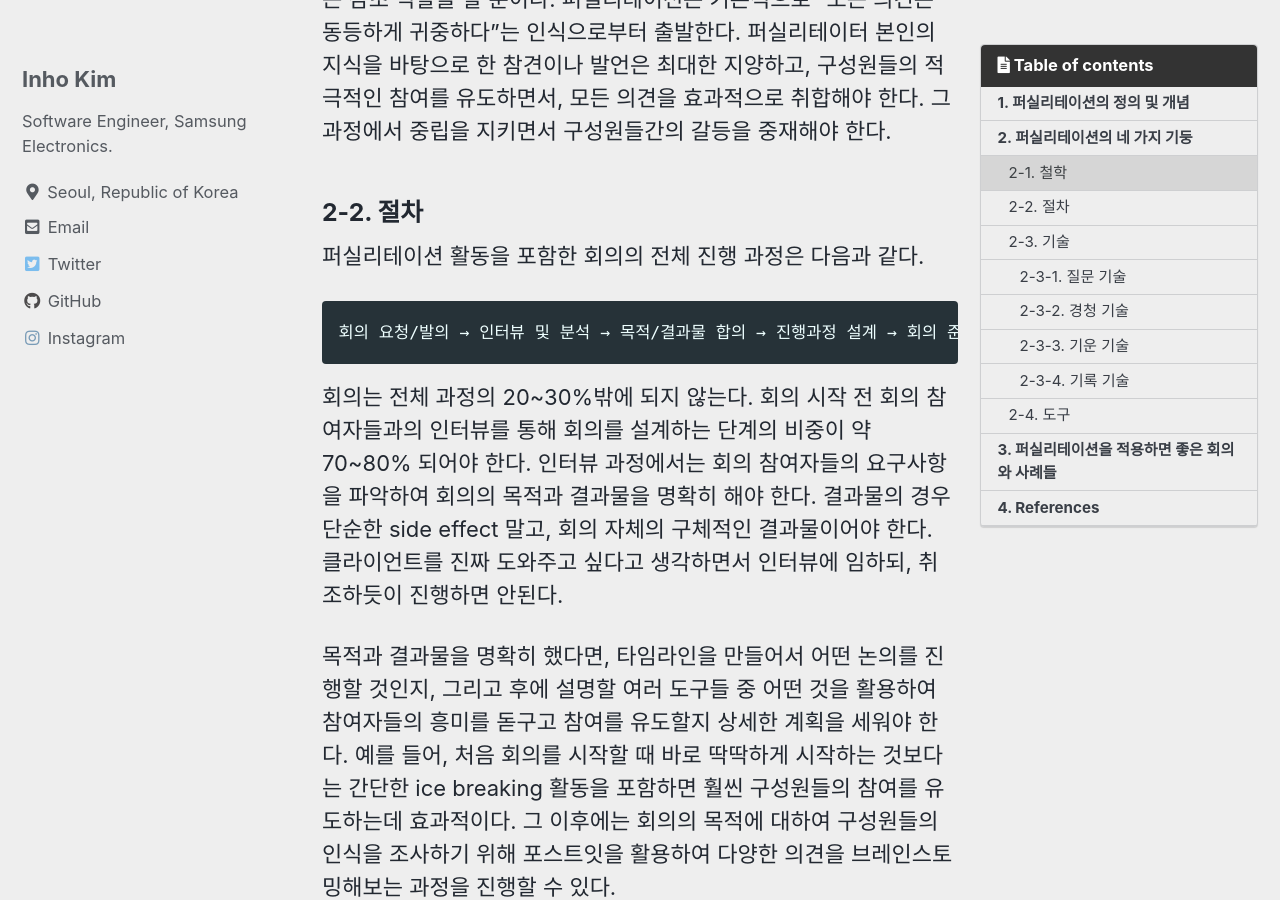
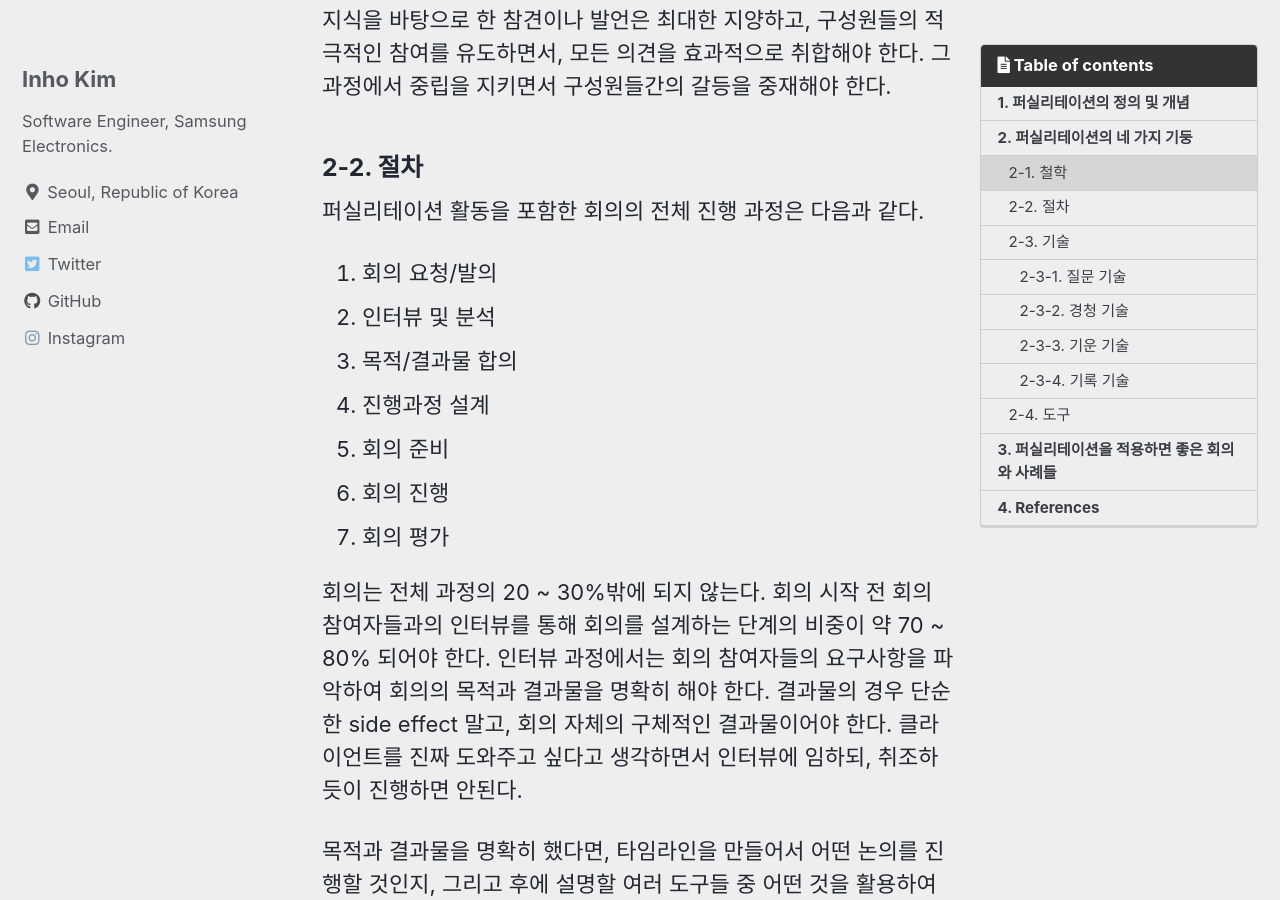
Before and after one commit to ihnokim/ihnokim.github.io, a Jekyll site: the page built from _posts/2022-07-16-facilitation-introduction.md, in a window 1280 px wide and 900 px high, scrolled down 2478 px. Built offline with Jekyll 4.4.1, drawn with Linux system fonts in a browser that asks for light colours; cached includes are drawn as plain includes; comment, search, counter and statistics services are not loaded; some of the changed text lies outside the part shown.

Commit message:
Improve mobile usability

````diff
--- a/_posts/2022-07-16-facilitation-introduction.md
+++ b/_posts/2022-07-16-facilitation-introduction.md
@@ -17,7 +17,7 @@ toc_label: "Table of contents"
 시간이 더 길어지면 다들 싫어할 것을 아니까, "다음에 논의하시죠"라는 말로 급히 마무리하면서 다시 책상에 돌아와 앉는다.
 무엇을 얘기했는지, 그래서 무엇을 하기로 한건지, 머릿속에 남은 것은 아무것도 없다.
 
-- 비효율: 습관적인 회의 “일단 모이고 보자!”
+- 비효율: 습관적인 회의 "일단 모이고 보자!"
 - 불통: 답정너 리더, 말이 없는 참여자들
 - 무성과: 답, 결론, 실행이 없는 회의
 
@@ -33,37 +33,29 @@ toc_label: "Table of contents"
 쉽게 생각해보면 MC 혹은 레크레이션 (Recreation) 강사와 유사하다.
 퍼실리테이터의 역할을 세부적으로 나열하면 다음과 같다.
 
-- 고객 이해와 협력적 관계 형성
+|고객 이해와 협력적 관계 형성|
+|---|
+|원활한 파트너십 형성|
+|워크숍의 내용, 결과물, 역할과 책임에 대한 합의|
+|환경과 요구에 대한 정확한 이해|
 
-```
-원활한 파트너십 형성
-워크숍의 내용, 결과물, 역할과 책임에 대한 합의
-환경과 요구에 대한 정확한 이해
-```
+|회의 진행 방법 설계|
+|---|
+|목적 달성에 필요한 방법과 진행 절차의 설계|
+|주제 및 참여자에게 적절한 방법 선정|
+|진행에 필요한 적절한 시간과 공간의 확보|
 
-- 회의 진행 방법 설계
+|참여 환경 조성 및 유지|
+|---|
+|효과적 참여를 위한 의사소통의 기술 활용|
+|다양성 존중과 개방적 환경의 조성|
+|그룹의 창의적 사고 촉진 및 갈등 관리|
+|그룹의 참여를 위한 지원 및 자기 인식 촉진|
 
-```
-목적 달성에 필요한 방법과 진행 절차의 설계
-주제 및 참여자에게 적절한 방법 선정
-진행에 필요한 적절한 시간과 공간의 확보
-```
-
-- 참여 환경 조성 및 유지
-
-```
-효과적 참여를 위한 의사소통의 기술 활용
-다양성 존중과 개방적 환경의 조성
-그룹의 창의적 사고 촉진 및 갈등 관리
-그룹의 참여를 위한 지원 및 자기 인식 촉진
-```
-
-- 적절하고 유용한 결과물 도출
-
-```
-합의 및 기대한 결과물 달성을 위한 지원
-적절한 방법으로 절차 관리 및 단계별 산출물 도출
-```
+|적절하고 유용한 결과물 도출|
+|---|
+|합의 및 기대한 결과물 달성을 위한 지원|
+|적절한 방법으로 절차 관리 및 단계별 산출물 도출|
 
 ## 2. 퍼실리테이션의 네 가지 기둥
 
@@ -80,11 +72,15 @@ toc_label: "Table of contents"
 
 퍼실리테이션 활동을 포함한 회의의 전체 진행 과정은 다음과 같다.
 
-```
-회의 요청/발의 → 인터뷰 및 분석 → 목적/결과물 합의 → 진행과정 설계 → 회의 준비 → 회의 진행 → 회의 평가
-```
+1. 회의 요청/발의
+2. 인터뷰 및 분석
+3. 목적/결과물 합의
+4. 진행과정 설계
+5. 회의 준비
+6. 회의 진행
+7. 회의 평가
 
-회의는 전체 과정의 20~30%밖에 되지 않는다. 회의 시작 전 회의 참여자들과의 인터뷰를 통해 회의를 설계하는 단계의 비중이 약 70~80% 되어야 한다.
+회의는 전체 과정의 20 ~ 30%밖에 되지 않는다. 회의 시작 전 회의 참여자들과의 인터뷰를 통해 회의를 설계하는 단계의 비중이 약 70 ~ 80% 되어야 한다.
 인터뷰 과정에서는 회의 참여자들의 요구사항을 파악하여 회의의 목적과 결과물을 명확히 해야 한다.
 결과물의 경우 단순한 side effect 말고, 회의 자체의 구체적인 결과물이어야 한다. 클라이언트를 진짜 도와주고 싶다고 생각하면서 인터뷰에 임하되, 취조하듯이 진행하면 안된다.
 
@@ -104,24 +100,22 @@ toc_label: "Table of contents"
 
 #### 2-3-1. 질문 기술
 
-효과적인 질문을 만들고 던지는 기술을 의미한다. 질문이라는 것은 “정보처리 + 정서처리” 두 가지가 모두 필요한 행위이다.
+효과적인 질문을 만들고 던지는 기술을 의미한다. 질문이라는 것은 "정보처리 + 정서처리" 두 가지가 모두 필요한 행위이다.
 
 ![questioning]({{ site.url }}{{ site.baseurl }}/assets/images/facilitation/questioning.PNG){: .align-center}
 
-우선 정보처리 관점에서 생각해보면, A가 B에게 질문을 하는 행위는 B로부터 정보와 답을 얻을 필요가 있음을 의미한다. 그런데, 다음 그림처럼 질문에 답을 실어보내면 흔히 말하는 “답정너”가 된다.
+우선 정보처리 관점에서 생각해보면, A가 B에게 질문을 하는 행위는 B로부터 정보와 답을 얻을 필요가 있음을 의미한다. 그런데, 다음 그림처럼 질문에 답을 실어보내면 흔히 말하는 "답정너"가 된다.
 
 ![messaging]({{ site.url }}{{ site.baseurl }}/assets/images/facilitation/messaging.PNG){: .align-center}
 
 판단이나 의견을 담아 보내는 질문은 질문이 아니라 메시징이다. 이러한 메시징은 보통 상호 소통을 저해하는 요인이며, 심한 경우에는 갈등을 초래한다. 따라서, 질문자들이 최대한 판단, 의견을 배제하고 정보와 답을 얻기 위한 실질적 질문을 할 수 있도록 이끌어줘야 한다. 다음의 소크라테스 질문 유형 6가지를 참고하여, 구성원들이 효과적인 질의응답을 할 수 있도록 유도하자.
 
-```
-명확화를 위한 질문
-관점이나 전망에 관한 질문
-가정을 탐색하는 질문
-추론과 결과를 탐색하는 질문
-이유와 증거를 탐색하는 질문
-질문에 대한 질문
-```
+- 명확화를 위한 질문
+- 관점이나 전망에 관한 질문
+- 가정을 탐색하는 질문
+- 추론과 결과를 탐색하는 질문
+- 이유와 증거를 탐색하는 질문
+- 질문에 대한 질문
 
 그런데, 종종 질문의 내용을 고려하기도 전에, 구성원들이 질문 자체를 하지 않는 분위기의 회의가 많다. 이런 경우는 보통 심리적 안전감이 부재하는 경우가 많다. 심리적 안전감이라는 것은 내가 특정 발언을 하더라도 불이익을 받거나, 피해를 끼치는 등의 악영향이 없을 것이라는 믿음을 의미한다. 이렇게 발언에 대한 두려움이 없는 조직들은 보통 회의 때 구성원들의 참여도가 높으며, 그만큼 유의미한 결과물을 도출할 확률이 높아진다. 따라서, 퍼실리테이터는 이런 심리적 안전감을 구성원들이 느낄 수 있도록 문화를 잘 조성해줄 필요가 있다.
 
@@ -129,13 +123,11 @@ toc_label: "Table of contents"
 
 경청의 중요성은 아무리 강조해도 입만 아프다. 질문도 결국엔 경청하기 위한 수단에 불과하다. 경청이라는 행위는 상호 협력이 발생하는 출발점이다. 그런데, 보통은 본인이 경청을 잘 하고 있다고 생각하더라도 진정한 의미의 경청을 하고 있지 않은 경우가 많다. 경청의 정도에 따라 다음과 같이 5단계 정도로 나눠볼 수 있다.
 
-```
-1단계: 발언 기회 포착
-2단계: 경험담 제시 기회 포착
-3단계: 조언 기회 포착
-4단계: 추가적인 정보의 탐색
-5단계: 속마음 이해 (진의 파악)
-```
+- 1단계: 발언 기회 포착
+- 2단계: 경험담 제시 기회 포착
+- 3단계: 조언 기회 포착
+- 4단계: 추가적인 정보의 탐색
+- 5단계: 속마음 이해 (진의 파악)
 
 이 5단계중 1 ~ 3단계는 사실 경청이 아니라, 경청을 하는 척하면서 딴청을 부리는 것에 가깝다. 진정한 의미의 경청이란 상대방의 발언에 담겨 있는 추가적인 정보와 진의를 파악하기 위해 집중하여 진정성을 바탕으로 임하는 것이다.
 
@@ -143,7 +135,7 @@ toc_label: "Table of contents"
 
 무턱대고 발언권을 박탈한다면, 그 순간부터 해당 발언자의 불만은 폭발하게 된다. 진의를 파악하기 위해 경청하는 자세가 필수적이다. 팔짱을 끼고 뒤로 몸을 젖혀서 비관론을 고수하는 사람은 실제로 모든 것이 무의미하다고 생각해서 그런 행동을 하는 것이 아니다. 잘 경청을 해보면, 본인의 지식의 범위나 깊이가 다른 구성원들보다 우월하거나, 이미 본인이 경험했거나 시뮬레이션을 마쳤기에 상황 및 사안들을 그 누구보다 잘 파악하고 있는 경우가 많다. 해당 사람 입장에서는 회의에서 핵심적으로 다루어야 할 내용이 A인데, 직접적 관련이 상대적으로 덜한 B에 대해서만 얘기하면서 시간을 쏟고 있으니 답답하게 느끼는 것이다.
 
-이런 사람의 말을 잘 경청해본 뒤 “선생님이 말씀하고자 하시는 것은 A가 중요하게 다뤄져야 한다는 것이지요? 매우 중요한 사안 같은데 제가 메모해둔 뒤에 B에 대한 얘기가 끝나고 나서 A에 대해 깊이 얘기해보는 시간을 가지는 것 어떠신가요?”라고 말해보자. “내 말이 바로 그 말이야!”라는 대답과 함께 B에 대한 논의에도 적극적으로 참여하게 될 것이다. 퍼실리테이터는 낙오자 없이 모두가 회의에 참여하고 있다는 느낌을 주는 것이 중요하다. 이를 달성하기 위한 가장 좋은 방법이 바로 경청 기술이다.
+이런 사람의 말을 잘 경청해본 뒤 "선생님이 말씀하고자 하시는 것은 A가 중요하게 다뤄져야 한다는 것이지요? 매우 중요한 사안 같은데 제가 메모해둔 뒤에 B에 대한 얘기가 끝나고 나서 A에 대해 깊이 얘기해보는 시간을 가지는 것 어떠신가요?"라고 말해보자. "내 말이 바로 그 말이야!"라는 대답과 함께 B에 대한 논의에도 적극적으로 참여하게 될 것이다. 퍼실리테이터는 낙오자 없이 모두가 회의에 참여하고 있다는 느낌을 주는 것이 중요하다. 이를 달성하기 위한 가장 좋은 방법이 바로 경청 기술이다.
 
 #### 2-3-3. 기운 기술
 
@@ -177,14 +169,12 @@ toc_label: "Table of contents"
 
 이런 경우가 아니라면, 퍼실리테이션을 적용한다고 해도 큰 효과를 보기 어렵다. 좀 더 구체적으로 살펴보면 다음과 같이 정리할 수 있다.
 
-```
-새로운 대안을 찾고자 할 때
-합의에 의하여 결정하고자 할 때
-복잡한 문제를 해결할 때
-다양한 이해관계자가 존재할 때
-실행에 구성원의 협력이 필요할 때
-학습과정에 참여와 주동성을 높일 때
-```
+- 새로운 대안을 찾고자 할 때
+- 합의에 의하여 결정하고자 할 때
+- 복잡한 문제를 해결할 때
+- 다양한 이해관계자가 존재할 때
+- 실행에 구성원의 협력이 필요할 때
+- 학습과정에 참여와 주동성을 높일 때
 
 퍼실리테이션은 실제로 이슈 발굴, 브랜드 개발, 정책 방향 수립 등 다양한 사안에 활용할 수 있다. 업무 관점에서 여러 사례들을 나열해보면 다음과 같다.
 
````
Also changed, not shown: other parts of _posts/2022-07-16-facilitation-introduction.md (+1 -1 lines).
